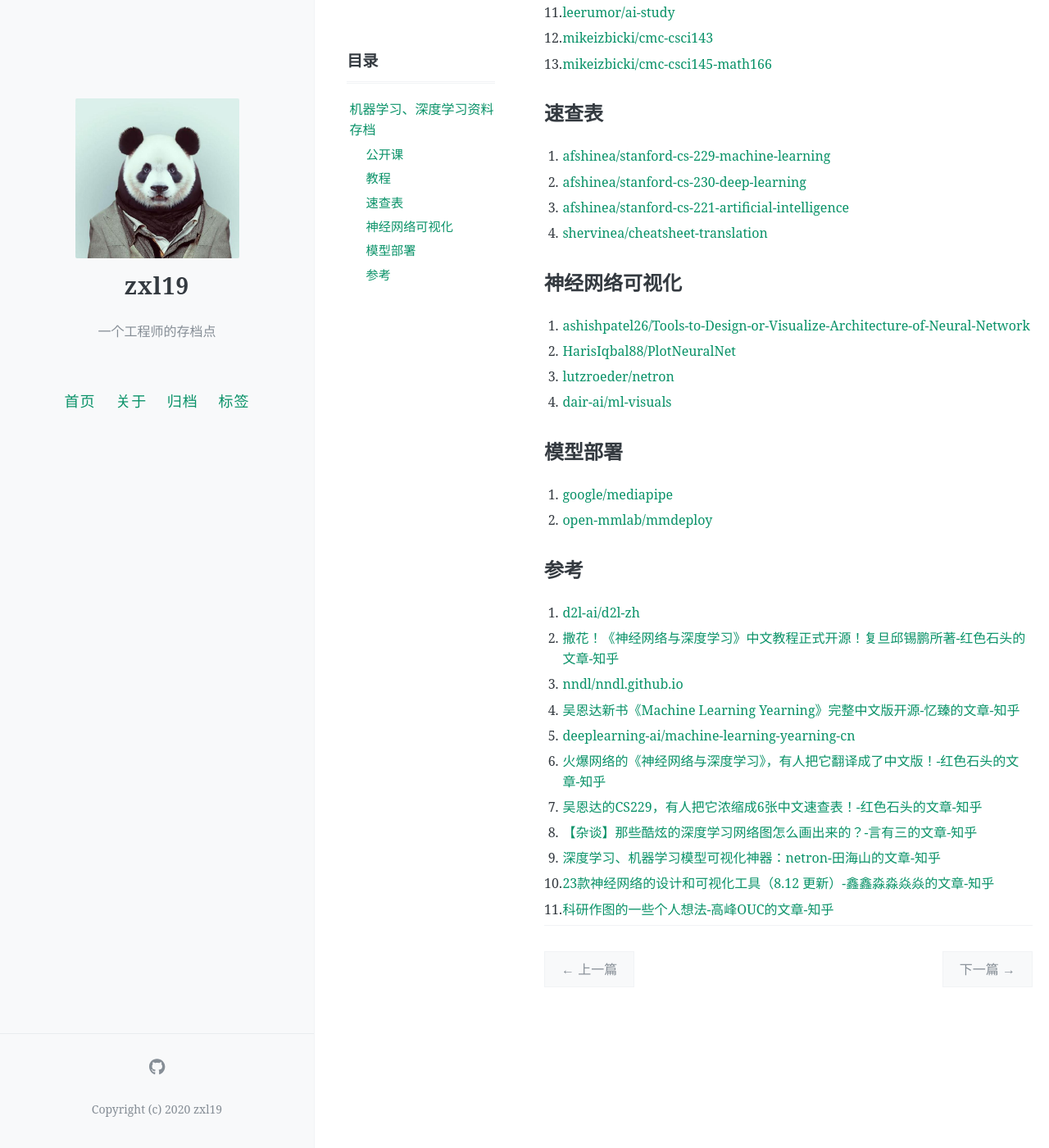
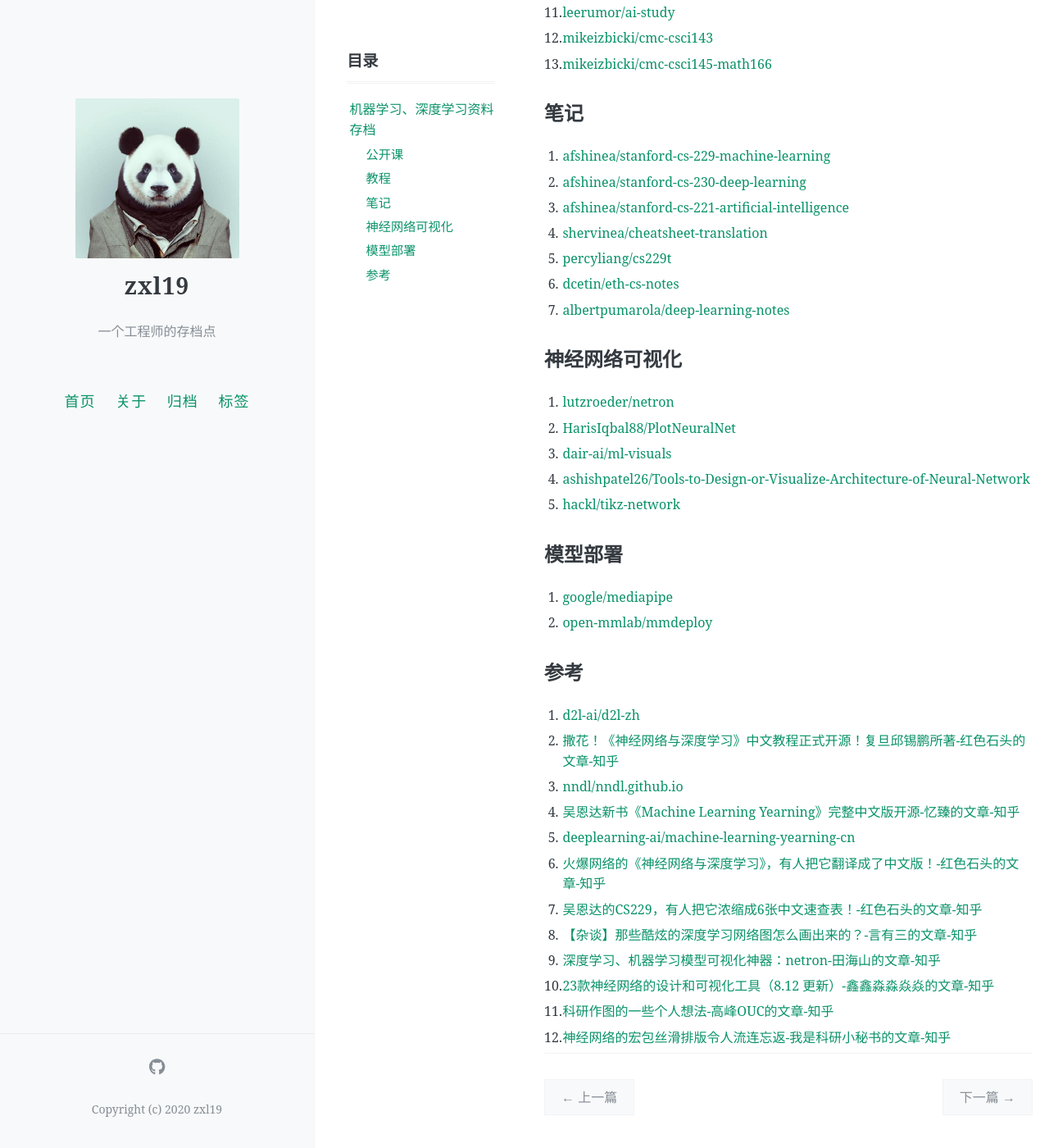
Before and after one commit to zxl19/zxl19.github.io, a Jekyll site: the page built from _posts/2021-06-15-ai-material.md, in a window 1280 px wide and 1400 px high, scrolled down 717 px. Shown: the whole window at 82% size. Built offline with Jekyll 4.4.1, drawn with Linux system fonts in a browser that asks for light colours; comment, search, counter and statistics services are not loaded.

Commit message:
Update Posts

```diff
--- a/_posts/2021-06-15-ai-material.md
+++ b/_posts/2021-06-15-ai-material.md
@@ -34,19 +34,23 @@ pinned: false
 12. [mikeizbicki/cmc-csci143](https://github.com/mikeizbicki/cmc-csci143)
 13. [mikeizbicki/cmc-csci145-math166](https://github.com/mikeizbicki/cmc-csci145-math166)
 
-## 速查表
+## 笔记
 
 1. [afshinea/stanford-cs-229-machine-learning](https://github.com/afshinea/stanford-cs-229-machine-learning)
 2. [afshinea/stanford-cs-230-deep-learning](https://github.com/afshinea/stanford-cs-230-deep-learning)
 3. [afshinea/stanford-cs-221-artificial-intelligence](https://github.com/afshinea/stanford-cs-221-artificial-intelligence)
 4. [shervinea/cheatsheet-translation](https://github.com/shervinea/cheatsheet-translation)
+5. [percyliang/cs229t](https://github.com/percyliang/cs229t)
+6. [dcetin/eth-cs-notes](https://github.com/dcetin/eth-cs-notes)
+7. [albertpumarola/deep-learning-notes](https://github.com/albertpumarola/deep-learning-notes)
 
 ## 神经网络可视化
 
-1. [ashishpatel26/Tools-to-Design-or-Visualize-Architecture-of-Neural-Network](https://github.com/ashishpatel26/Tools-to-Design-or-Visualize-Architecture-of-Neural-Network)
+1. [lutzroeder/netron](https://github.com/lutzroeder/netron)
 2. [HarisIqbal88/PlotNeuralNet](https://github.com/HarisIqbal88/PlotNeuralNet)
-3. [lutzroeder/netron](https://github.com/lutzroeder/netron)
-4. [dair-ai/ml-visuals](https://github.com/dair-ai/ml-visuals)
+3. [dair-ai/ml-visuals](https://github.com/dair-ai/ml-visuals)
+4. [ashishpatel26/Tools-to-Design-or-Visualize-Architecture-of-Neural-Network](https://github.com/ashishpatel26/Tools-to-Design-or-Visualize-Architecture-of-Neural-Network)
+5. [hackl/tikz-network](https://github.com/hackl/tikz-network)
 
 ## 模型部署
 
@@ -66,3 +70,4 @@ pinned: false
 9. [深度学习、机器学习模型可视化神器：netron-田海山的文章-知乎](https://zhuanlan.zhihu.com/p/71207696)
 10. [23款神经网络的设计和可视化工具（8.12 更新）-鑫鑫淼淼焱焱的文章-知乎](https://zhuanlan.zhihu.com/p/147462170)
 11. [科研作图的一些个人想法-高峰OUC的文章-知乎](https://zhuanlan.zhihu.com/p/603088040)
+12. [神经网络的宏包丝滑排版令人流连忘返-我是科研小秘书的文章-知乎](https://zhuanlan.zhihu.com/p/433142890)
```
Also changed, not shown: _posts/2021-03-29-latex-note.md (+7 -3 lines), _posts/2021-06-23-math-tool.md (+5 -3 lines), _posts/2022-07-20-tikz-note.md (+6 -4 lines), _posts/2022-09-20-personal-blog.md (+14 -12 lines).
